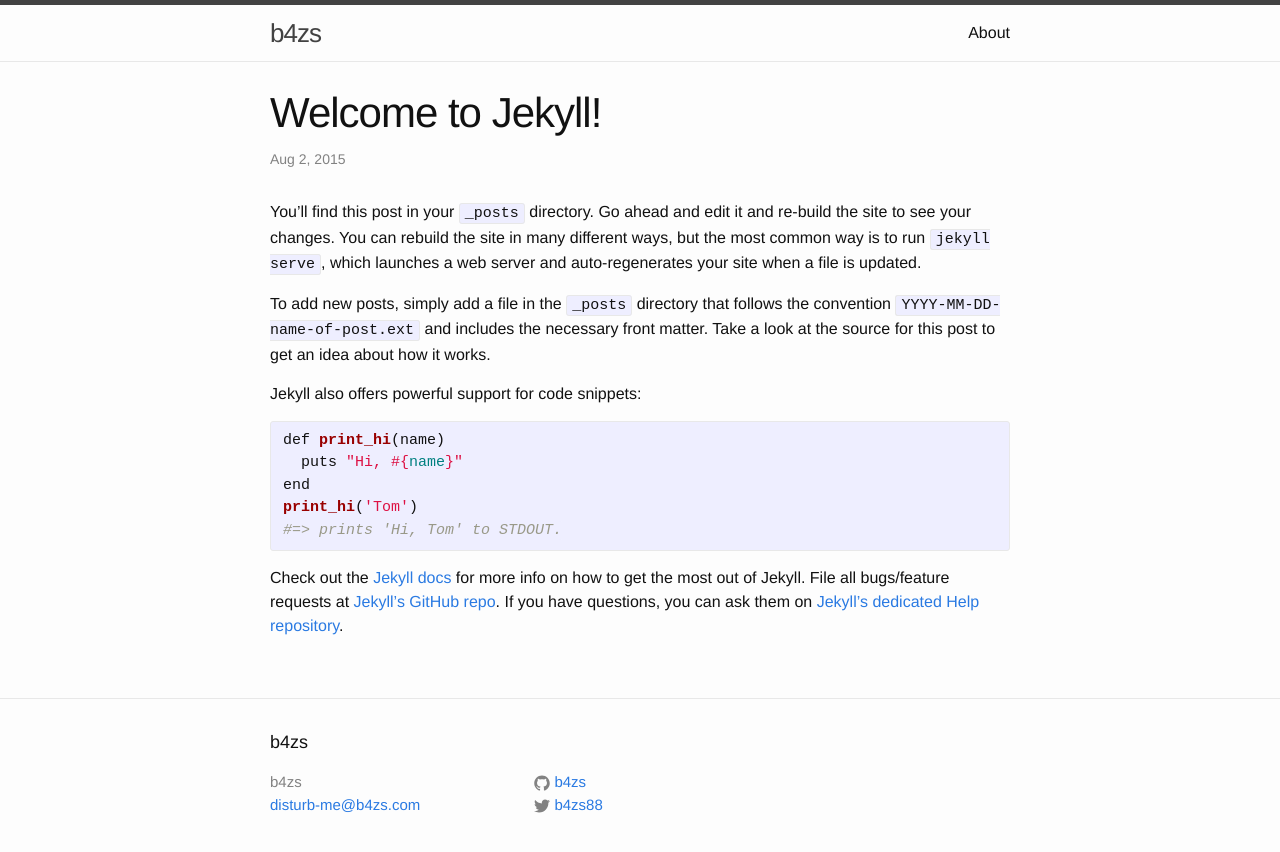
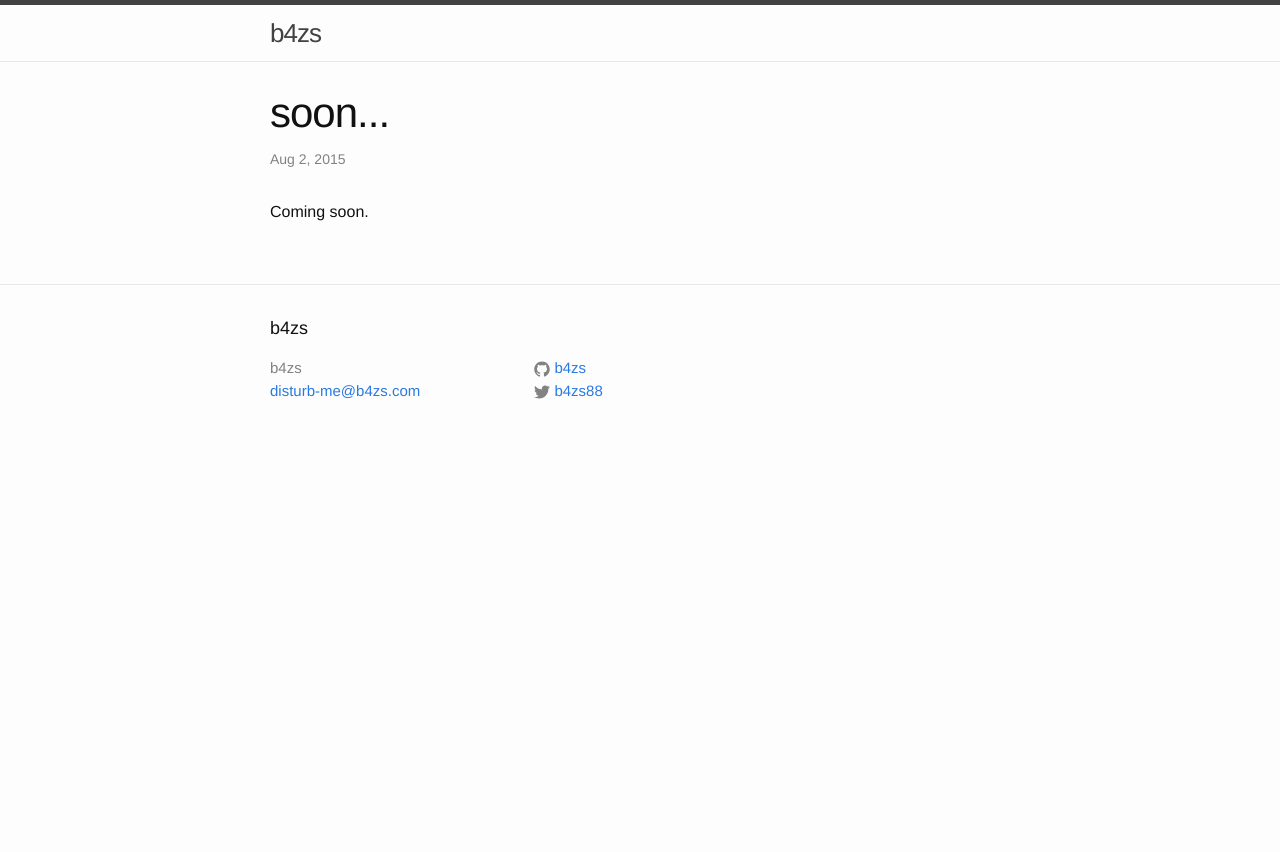
Before and after one commit to b4zs/b4zs.github.io, a Jekyll site: the page built from _posts/2015-08-02-welcome-to-jekyll.markdown, in a window 1280 px wide. Shown: the top 852 px of the page. Built offline with Jekyll 4.4.1, drawn with Linux system fonts in a browser that asks for light colours.

Commit message:
soon... article

```diff
--- a/_posts/2015-08-02-welcome-to-jekyll.markdown
+++ b/_posts/2015-08-02-welcome-to-jekyll.markdown
@@ -1,25 +1,7 @@
 ---
 layout: post
-title:  "Welcome to Jekyll!"
+title:  "soon..."
 date:   2015-08-02 22:03:49
-categories: jekyll update
+categories: update
 ---
-You’ll find this post in your `_posts` directory. Go ahead and edit it and re-build the site to see your changes. You can rebuild the site in many different ways, but the most common way is to run `jekyll serve`, which launches a web server and auto-regenerates your site when a file is updated.
-
-To add new posts, simply add a file in the `_posts` directory that follows the convention `YYYY-MM-DD-name-of-post.ext` and includes the necessary front matter. Take a look at the source for this post to get an idea about how it works.
-
-Jekyll also offers powerful support for code snippets:
-
-{% highlight php %}
-def print_hi(name)
-  puts "Hi, #{name}"
-end
-print_hi('Tom')
-#=> prints 'Hi, Tom' to STDOUT.
-{% endhighlight %}
-
-Check out the [Jekyll docs][jekyll] for more info on how to get the most out of Jekyll. File all bugs/feature requests at [Jekyll’s GitHub repo][jekyll-gh]. If you have questions, you can ask them on [Jekyll’s dedicated Help repository][jekyll-help].
-
-[jekyll]:      http://jekyllrb.com
-[jekyll-gh]:   https://github.com/jekyll/jekyll
-[jekyll-help]: https://github.com/jekyll/jekyll-help
+Coming soon.
```
Also changed, not shown: about.md (deleted, +0 -11 lines).
